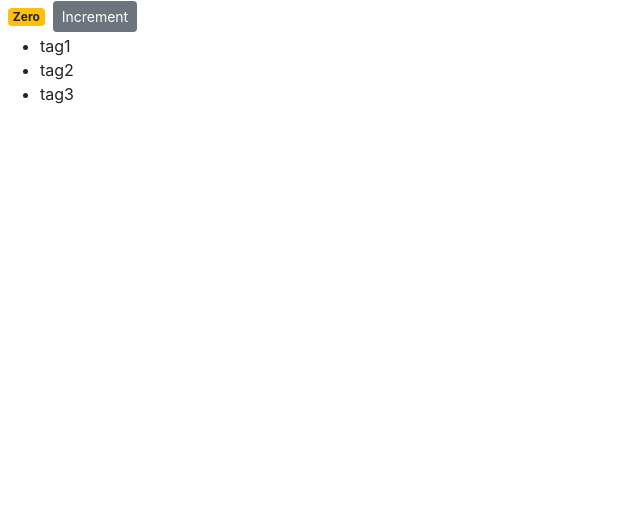
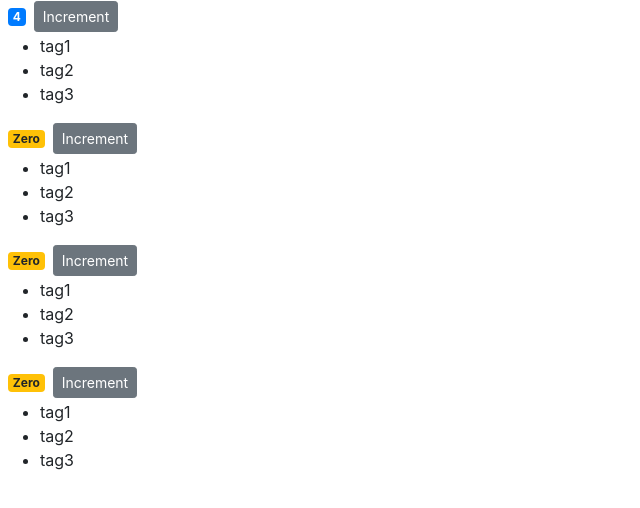
Before and after one commit to Maverobot/ts_playground, a React (Create React App) app in the folder counter-app/: page / in a window 1280 px wide. Shown: the top 508 px of the page, without its empty margins (0-640 px from the left). Built offline with nearby package versions, Linux system fonts and the light colour scheme.

Commit message:
react basics: passing data to components

```diff
--- a/counter-app/src/components/counter.tsx
+++ b/counter-app/src/components/counter.tsx
@@ -1,32 +1,31 @@
 import React, { Component } from 'react';
 import CSS from 'csstype';
 
-interface CounterProps {}
+export interface Props {
+  id: number;
+  value: number;
+  selected: boolean;
+}
 
-interface CounterState {
-  count: number;
+interface State {
+  value: number;
   tags: string[];
 }
 
-interface Product {
-  id: number;
-}
-
-class Counter extends Component<CounterProps, CounterState> {
+class Counter extends Component<Props, State> {
   styles: CSS.Properties = {
     fontSize: '20px',
     color: 'blue',
     fontWeight: 'bold',
   };
 
-  constructor(props: CounterProps) {
+  constructor(props: Props) {
     super(props);
-    this.state = { count: 0, tags: ['tag1', 'tag2', 'tag3'] };
+    this.state = { value: this.props.value, tags: ['tag1', 'tag2', 'tag3'] };
   }
 
-  handleIncrement = (product: Product) => {
-    console.log(product);
-    this.setState({ count: this.state.count + 1, tags: this.state.tags });
+  handleIncrement = () => {
+    this.setState({ value: this.state.value + 1, tags: this.state.tags });
   };
 
   render() {
@@ -34,9 +33,7 @@ class Counter extends Component<CounterProps, CounterState> {
       <React.Fragment>
         <span className={this.getBadgeClasses()}> {this.formatCount()} </span>
         <button
-          onClick={() => {
-            this.handleIncrement(product);
-          }}
+          onClick={this.handleIncrement}
           className="btn btn-secondary btn-sm"
         >
           Increment
@@ -52,13 +49,13 @@ class Counter extends Component<CounterProps, CounterState> {
 
   getBadgeClasses() {
     let classes: string = 'badge m-2 badge-';
-    classes = classes.concat(this.state.count === 0 ? 'warning' : 'primary');
+    classes = classes.concat(this.state.value === 0 ? 'warning' : 'primary');
     return classes;
   }
 
   formatCount() {
-    const { count } = this.state;
-    return count === 0 ? 'Zero' : count;
+    const { value } = this.state;
+    return value === 0 ? 'Zero' : value;
   }
 }
 
--- /dev/null
+++ b/counter-app/src/components/counters.tsx
@@ -0,0 +1,32 @@
+import React, { Component } from 'react';
+import Counter, { Props as CounterProps } from './counter';
+
+interface Props {}
+
+interface State {
+  counters: Array<CounterProps>;
+}
+
+export default class Counters extends Component<Props, State> {
+  constructor(props: Props) {
+    super(props);
+
+    this.state = {
+      counters: [
+        { id: 1, value: 4, selected: false },
+        { id: 2, value: 0, selected: false },
+        { id: 3, value: 0, selected: false },
+        { id: 4, value: 0, selected: false },
+      ],
+    };
+  }
+  render() {
+    return (
+      <React.Fragment>
+        {this.state.counters.map((counter_data: CounterProps) => (
+          <Counter id={counter_data.id} value={counter_data.value} selected />
+        ))}
+      </React.Fragment>
+    );
+  }
+}
--- a/counter-app/src/index.tsx
+++ b/counter-app/src/index.tsx
@@ -5,11 +5,11 @@ import App from './App';
 import reportWebVitals from './reportWebVitals';
 import 'bootstrap/dist/css/bootstrap.css';
 
-import Counter from './components/counter';
+import Counters from './components/counters';
 
 ReactDOM.render(
   <React.StrictMode>
-    <Counter />
+    <Counters />
   </React.StrictMode>,
   document.getElementById('root')
 );
```
